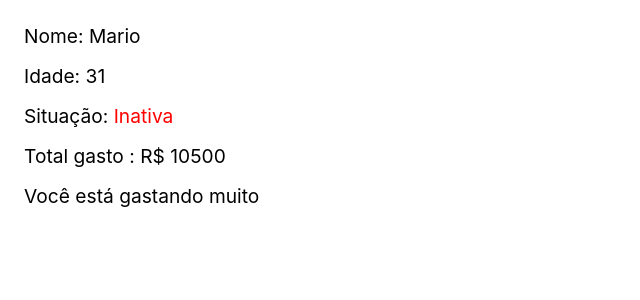
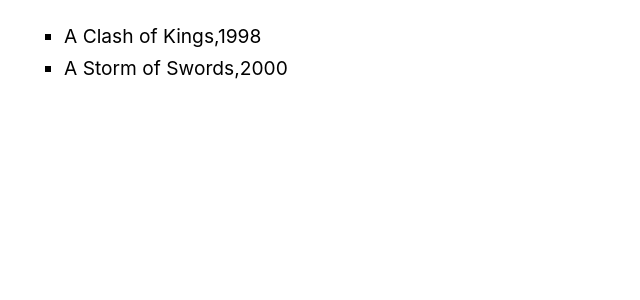
Before and after one commit to malconn/origamid-react, a React (Create React App) app in the folder react-iniciantes/ambiente-curso/appreact/: page / in a window 1280 px wide. Shown: the top 300 px of the page, without its empty margins (0-640 px from the left). Built offline with nearby package versions, Linux system fonts and the light colour scheme; the HTML template or start-up script is replaced by a standard one.

Commit message:
feat: jsx-arrays (aula feita.) - react-iniciantes

```diff
--- a/react-iniciantes/ambiente-curso/appreact/src/App.js
+++ b/react-iniciantes/ambiente-curso/appreact/src/App.js
@@ -1,60 +1,22 @@
 import React from "react";
 
-// Mostre os dados da aplicação, como aprensetado no vídeo
-// Não utilize CSS externo, use o style para mudar as cores
-// Se a situação estiver ativa pinte de verde, inativa vermelho
-// Se o gasto for maior que 10000 mostre uma mensagem
-const luana = {
-  cliente: "Luana",
-  idade: 27,
-  compras: [
-    { nome: "Notebook", preco: "R$ 2500" },
-    { nome: "Geladeira", preco: "R$ 3000" },
-    { nome: "Smartphone", preco: "R$ 1500" },
-  ],
-  ativa: true,
-};
-
-const mario = {
-  cliente: "Mario",
-  idade: 31,
-  compras: [
-    { nome: "Notebook", preco: "R$ 2500" },
-    { nome: "Geladeira", preco: "R$ 3000" },
-    { nome: "Smartphone", preco: "R$ 1500" },
-    { nome: "Guitarra", preco: "R$ 3500" },
-  ],
-  ativa: false,
-};
-
 const App = () => {
-  const dados = mario;
-
-  let totalPreco = [];
-
-  const totalGasto = dados.compras.map((item) => {
-    totalPreco.push(Number(item.preco.slice(2).trim()));
-  });
-
-  const somaTotal = () => {
-    return totalPreco.reduce((anterior, proximo) => anterior + proximo, 0);
-  };
+  const livros = [
+    { nome: "A Game of Thrones", ano: 1996 },
+    { nome: "A Clash of Kings", ano: 1998 },
+    { nome: "A Storm of Swords", ano: 2000 },
+  ];
 
   return (
-    <>
-      <div>
-        <p>Nome: {dados.cliente}</p>
-        <p>Idade: {dados.idade}</p>
-        <p>
-          Situação:{" "}
-          <span style={{ color: dados.ativa ? "green" : "red" }}>
-            {dados.ativa ? "Ativa" : "Inativa"}
-          </span>
-        </p>
-        <p>Total gasto : R$ {somaTotal()}</p>
-        {somaTotal() > 10000 ? <p>Você está gastando muito</p> : ''}
-      </div>
-    </>
+    <ul>
+      {livros
+        .filter(({ ano }) => ano >= 1998)
+        .map(({ nome, ano }) => (
+          <li key={nome}>
+            {nome},{ano}
+          </li>
+        ))}
+    </ul>
   );
 };
 
```
